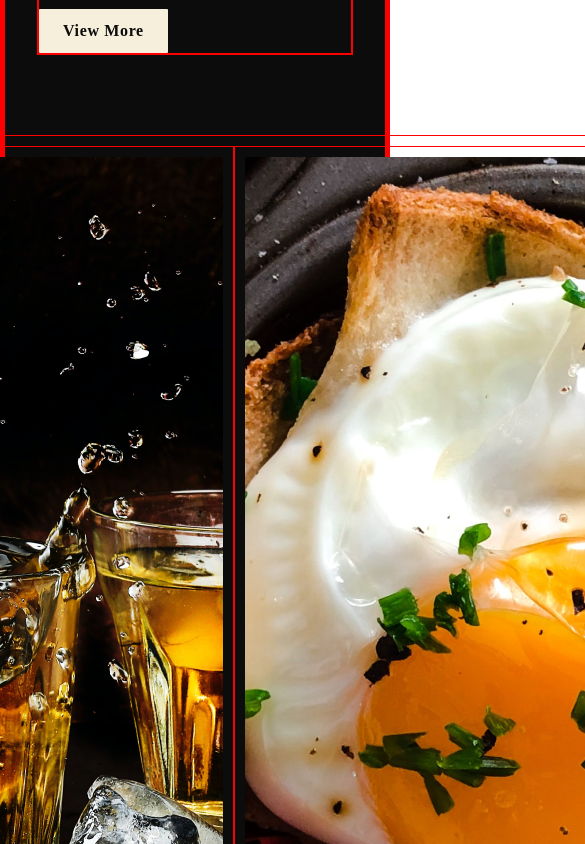
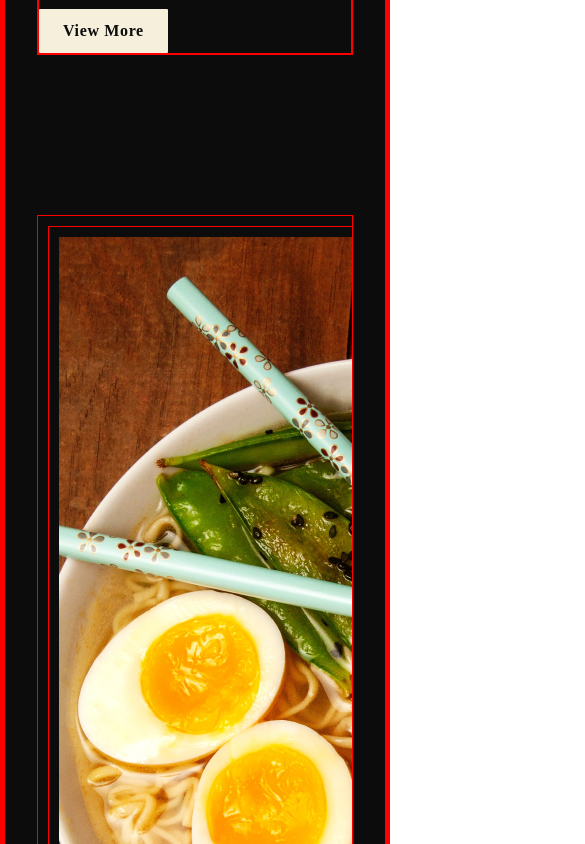
Before and after one commit to ctseng07/react-restaurant-page, a React (Create React App) app: page / in a window 390 px wide. Shown: the part 9240-10084 px from the top of the page, 585 px wide, since content can reach past the window. Built offline with nearby package versions, Linux system fonts and the light colour scheme; a web font is replaced by a local one.

Commit message:
Fix side scroll bug and adjust page to media screen sizes

```diff
--- a/src/container/Gallery/Gallery.css
+++ b/src/container/Gallery/Gallery.css
@@ -32,10 +32,17 @@
 }
 
 .rest__gallery-images {
-    /* overflow: hidden; */
-    overflow: scroll;
+    overflow: hidden;
     white-space: nowrap;
     padding: 10px;
+}
+
+.rest__gallery-images::-webkit-scrollbar {
+    display: none;
+}
+
+.rest__gallery-images:hover {
+    overflow: scroll;
 }
 
 .rest__gallery-images img {
@@ -43,11 +50,40 @@
     cursor: pointer;
 }
 
-@media screen and (min-width: 2000px) {}
+@media screen and (min-width: 2000px) {
+    .rest__gallery-content button {
+        margin-top: 2rem;
+    }
 
-@media screen and (max-width: 900px) {
+    .rest__gallery-content {
+        min-width: 1000px;
+        padding-right: 4rem;
+    }
+}
+
+@media screen and (max-width: 1150px) {
     .rest__gallery {
         flex-direction: column;
     }
 
+    .rest__gallery-images {
+        max-width: 100%;
+        margin: 5rem 0;
+    }
 }
+
+@media screen and (max-width: 850px) {
+    .rest__gallery {
+        padding: 4rem 0 4rem 4rem;
+    }
+}
+
+@media screen and (max-width: 650px) {
+    .rest__gallery {
+        padding: 4rem 0 4rem 2rem;
+    }
+
+    .rest__gallery-content {
+        min-width: 100%;
+    }
+}
--- a/src/container/Gallery/Gallery.jsx
+++ b/src/container/Gallery/Gallery.jsx
@@ -1,4 +1,5 @@
 import React from 'react';
+import { BsInstagram } from "react-icons/bs"
 
 import images from '../../constants/images';
 import './Gallery.css';
```
